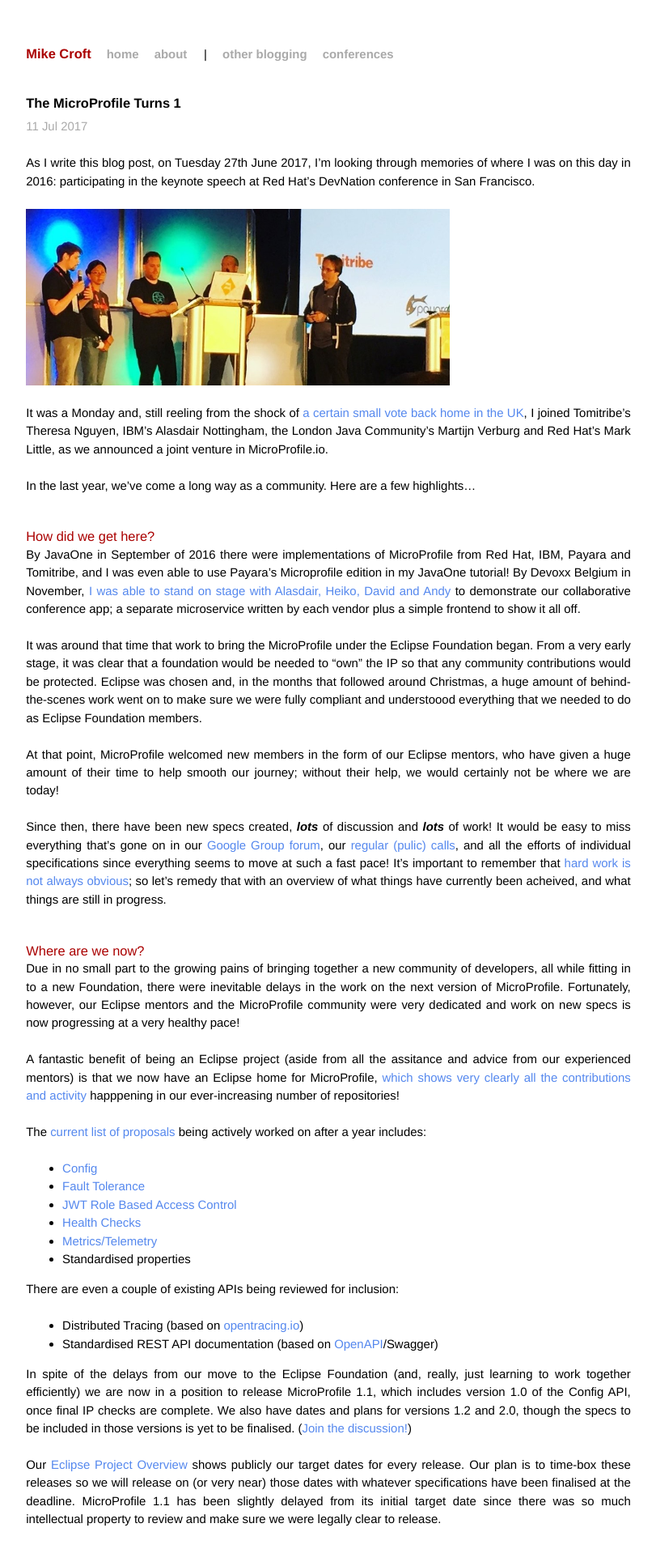
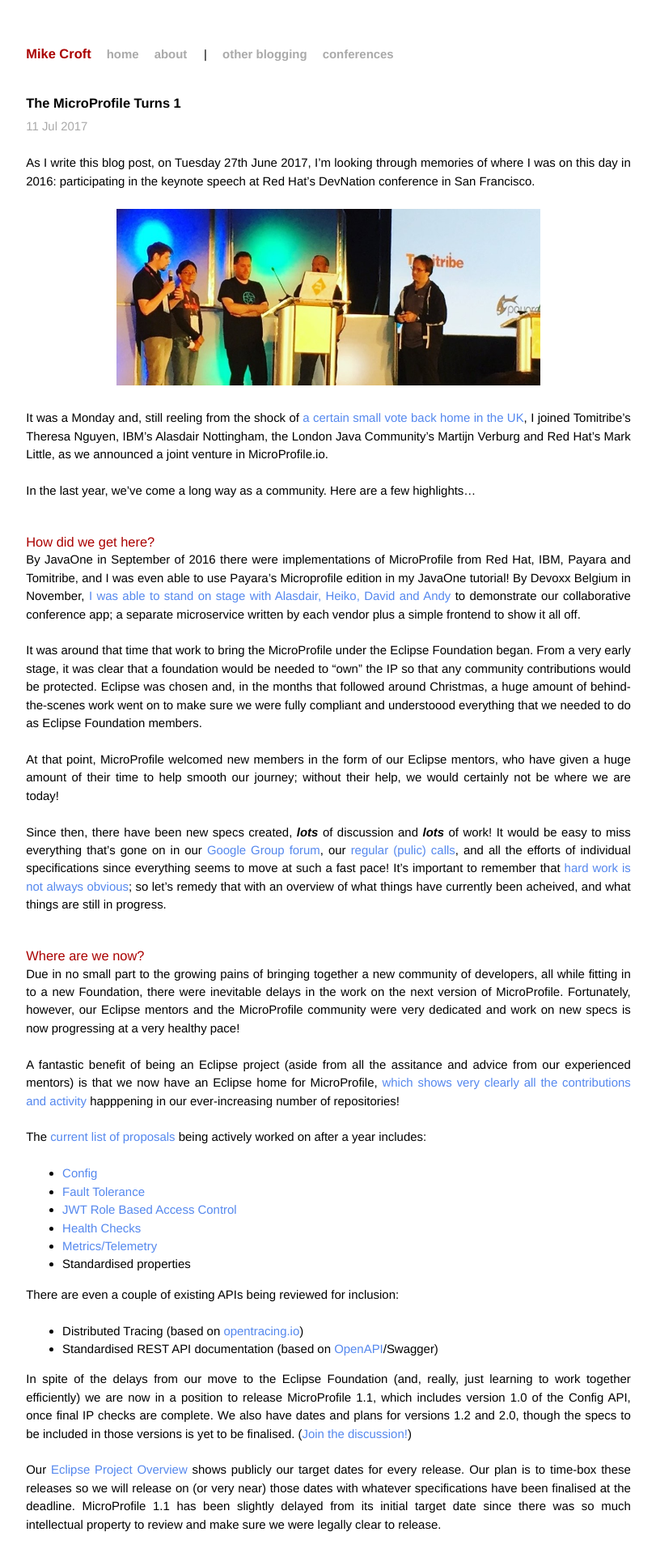
Before and after one commit to mikecroft/mikecroft.github.io, a Jekyll site: the page built from _posts/2017-07-11-microprofile-1-year-on.md, in a window 1280 px wide. Shown: the top 1913 px of the page at 81% size, without its empty margins (234-1045 px from the left). Built offline with Jekyll 4.4.1, drawn with Linux system fonts in a browser that asks for light colours; comment, search, counter and statistics services are not loaded.

Commit message:
center image

```diff
--- a/_posts/2017-07-11-microprofile-1-year-on.md
+++ b/_posts/2017-07-11-microprofile-1-year-on.md
@@ -8,7 +8,7 @@
 
 As I write this blog post, on Tuesday 27th June 2017, I'm looking through memories of where I was on this day in 2016: participating in the keynote speech at Red Hat's DevNation conference in San Francisco.
 
-<img width="70%" height="70%" align="center" src="{{ site.url }}/assets/mp-announcement.jpg">
+<p style="text-align:center"><img width="70%" height="70%" src="{{ site.url }}/assets/mp-announcement.jpg"></p>
 
 It was a Monday and, still reeling from the shock of [a certain small vote back home in the UK](https://www.theguardian.com/politics/2016/jun/24/britain-votes-for-brexit-eu-referendum-david-cameron), I joined Tomitribe's Theresa Nguyen, IBM's Alasdair Nottingham, the London Java Community's Martijn Verburg and Red Hat's Mark Little, as we announced a joint venture in MicroProfile.io.
 
```
